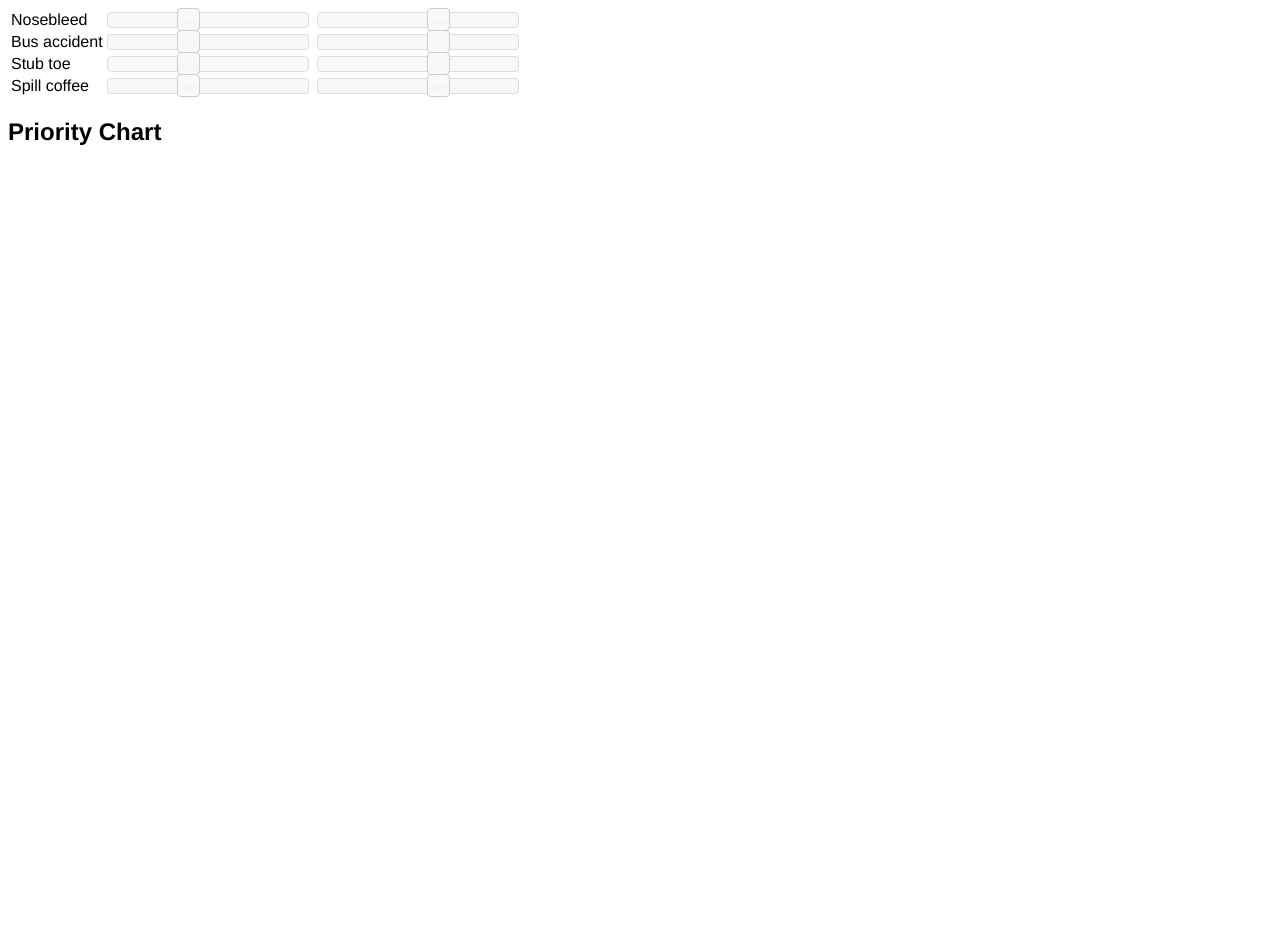
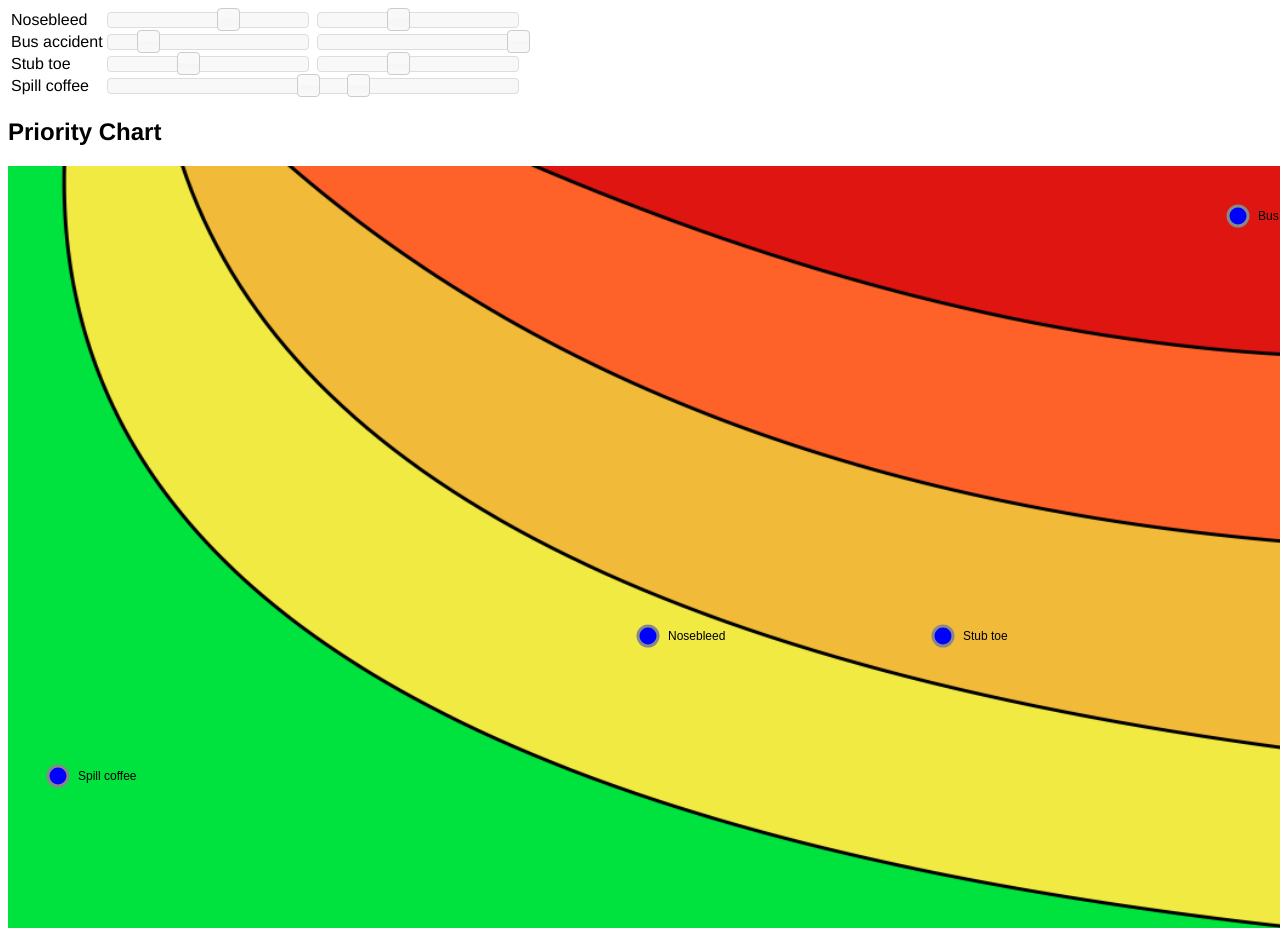
Before and after one commit to apcj/prioritychart, a plain HTML site: page index.html in a window 1280 px wide. Shown: the top 928 px of the page. Before the commit the page ends 800 px from the top, so only its background shows below. Drawn offline with Linux system fonts and the light colour scheme.

Commit message:
Start drawing the chart itself

```diff
--- a/index.html
+++ b/index.html
@@ -1,7 +1,7 @@
 <!DOCTYPE html PUBLIC "-//W3C//DTD HTML 4.01//EN" "http://www.w3.org/TR/html4/strict.dtd">
 <HTML lang="en"><HEAD><META http-equiv="Content-Type" content="text/html; charset=UTF-8">
 
-        <TITLE>NFR Priorities</TITLE>
+        <TITLE>Priority Chart</TITLE>
         <LINK rel="stylesheet" href="./css/prioritychart.css" type="text/css" media="screen">
         <LINK rel="stylesheet" href="./css/jquery-ui-1.8.5.custom.css" type="text/css" media="screen">
         <SCRIPT src="./js/jquery-1.4.2.min.js" type="text/javascript" charset="utf-8"></SCRIPT>
@@ -16,10 +16,10 @@
 		}
 		var measurements =
 			[
-			{ "name": "Nosebleed", "probability": 2, "severity": 3 },
-			{ "name": "Bus accident", "probability": 2, "severity": 3 },
-			{ "name": "Stub toe", "probability": 2, "severity": 3 },
-			{ "name": "Spill coffee", "probability": 2, "severity": 3 }
+			{ "name": "Nosebleed", "probability": 3, "severity": 2 },
+			{ "name": "Bus accident", "probability": 1, "severity": 5 },
+			{ "name": "Stub toe", "probability": 2, "severity": 2 },
+			{ "name": "Spill coffee", "probability": 5, "severity": 1 }
 			];
 
 
@@ -52,6 +52,8 @@
 			for (i = 0; i < measurements.length; i++) {
 				createRow (measurements[i]);
 			}
+
+			drawChart(document.getElementById('priority-chart'), dimensions, measurements)
 		});
         </SCRIPT>
     </HEAD><BODY>
@@ -67,7 +69,7 @@
 			</tr>
 		</table>
 		<h2>Priority Chart</h2>
-		<div class="component-chart" id="cfr-maturity-chart"></div>
+		<div class="pc-chart" id="priority-chart"></div>
 
 
 </BODY></HTML>
--- a/js/prioritychart.js
+++ b/js/prioritychart.js
@@ -1,4 +1,4 @@
-var drawChart = function(chartDiv, nfrs) {
+var drawChart = function(chartDiv, dimensions, measurements) {
 
 	var r = Raphael(chartDiv, 1280, 800);
 
@@ -7,13 +7,13 @@ var drawChart = function(chartDiv, nfrs) {
 
 	r.image('background.png', 0, 0, plotarea.width, plotarea.height);
 
-	var assignPosition = function(nfr) {
+	var assignPosition = function(measurement) {
 		var position = {
-			x: margins.horiz + ((5 - nfr.maturity) / 4) * (plotarea.width - 2*margins.horiz),
-			y: r.height - (margins.vert + (nfr.importance * (plotarea.height - 2*margins.vert)))
+			x: margins.horiz + ((5 - measurement.probability) / 4) * (plotarea.width - 2*margins.horiz),
+			y: r.height - (margins.vert + (measurement.severity / 5 * (plotarea.height - 2*margins.vert)))
 		};
-		var hasSamePosition = function(nfr) {
-			return nfr.position && nfr.position.x === position.x && nfr.position.y === position.y;
+		var hasSamePosition = function(measurement) {
+			return measurement.position && measurement.position.x === position.x && measurement.position.y === position.y;
 		};
 		var any = function(array, fun) {
 			for (var i = 0; i < array.length; i++) {
@@ -22,27 +22,27 @@ var drawChart = function(chartDiv, nfrs) {
 			return false;
 		}
 
-		while (any(nfrs, hasSamePosition)) {
+		while (any(measurements, hasSamePosition)) {
 			position.y = position.y + 20;
 		}
-		nfr.position = position;
+		measurement.position = position;
 	}
 
-	for (i = 0; i < nfrs.length; i++) {
-		assignPosition(nfrs[i]);
+	for (i = 0; i < measurements.length; i++) {
+		assignPosition(measurements[i]);
 	}
 
     var spots = r.set();
-	for (i = 0; i < nfrs.length; i++) {
-		var nfr = nfrs[i];
-		spots.push(r.circle(nfr.position.x, nfr.position.y, 10));
+	for (i = 0; i < measurements.length; i++) {
+		var measurement = measurements[i];
+		spots.push(r.circle(measurement.position.x, measurement.position.y, 10));
 	}
 	spots.attr({fill: "#00f", stroke: "#888", "stroke-width": 3 });
 
 	var labels = r.set();
-	for (i = 0; i < nfrs.length; i++) {
-		var nfr = nfrs[i];
-		labels.push(r.text(nfr.position.x + 20, nfr.position.y, nfr.name));
+	for (i = 0; i < measurements.length; i++) {
+		var measurement = measurements[i];
+		labels.push(r.text(measurement.position.x + 20, measurement.position.y, measurement.name));
 	}
     labels.attr({font: "12px Fontin-Sans, Arial", fill: "#000", "text-anchor": "start"});
 
```
